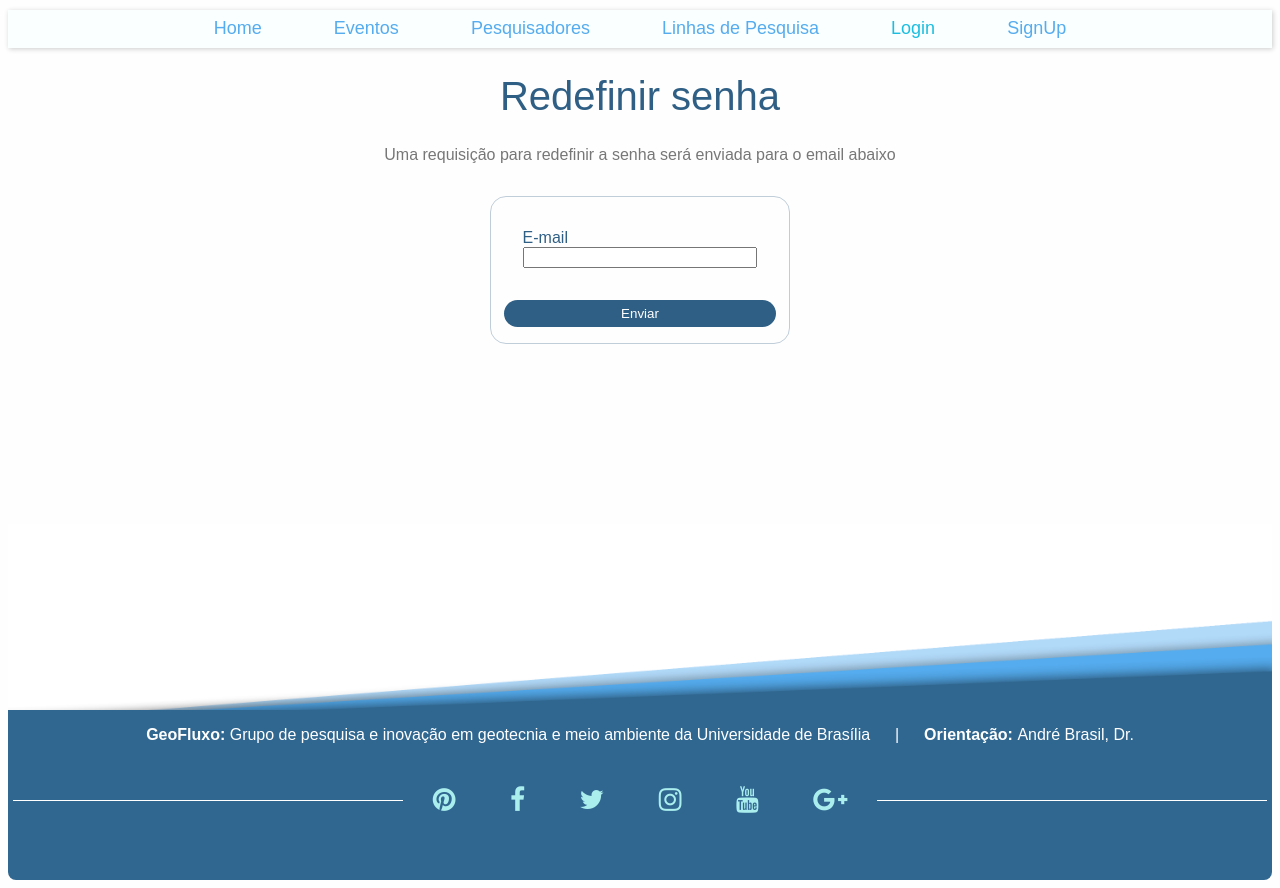
After one commit to lucaspdfborges/sensorweb, a Django app: page /reset_pwd/ in a window 1280 px wide. The commit adds this page. Run offline with Django 3.2, Linux system fonts and the light colour scheme; some web fonts are replaced.

Commit message:
password reset beginning

```diff
--- a/pesq/static/css/login.css
+++ b/pesq/static/css/login.css
@@ -38,3 +38,30 @@ width: 100%;
 font-family: "Arsenal", sans-serif;
 font-weight: lighter;
 }
+
+.pwd-forgot{
+  color: #777;
+  padding-top: 0.5em;
+  font-size: 0.9em;
+  margin: 0 auto;
+  display: table;
+  text-decoration: none;
+}
+
+input{
+  width: 100%;
+}
+
+.span-comment{
+  margin: 0 auto;
+  text-align: center;
+  color: #777;
+  padding-bottom: 2em;
+}
+
+.div-messages{
+  padding-top: 1em;
+  margin: 0 auto;
+  color: #d5754f;
+  display: table;
+}
--- /dev/null
+++ b/pesq/templates/pesq/reset_pwd.html
@@ -0,0 +1,38 @@
+{% extends 'pesq/base.html' %}
+{% load static %}
+
+{% block css %}
+<link rel="stylesheet" href="{% static 'css/login.css' %}">
+{% endblock %}
+
+{% block content %}
+
+<h1>Redefinir senha</h1>
+<div class="span-comment">
+  <span>Uma requisição para redefinir a senha será enviada para o email abaixo</span>
+</div>
+
+
+<div class="login-form">
+
+<form class="consult"  method="post" action="{% url 'reset_pwd' %}">
+  {% csrf_token %}
+
+  <div class="form-group" >
+    <label>E-mail</label>
+    <input type="email" name="email" value="">
+  </div>
+
+  <button type="submit">Enviar</button>
+</form>
+</div>
+
+<div class="div-messages">
+  {% if messages %}
+      {% for message in messages %}
+        <span class="{{ message.tags }}">{{ message }}</span>
+      {% endfor %}
+  {% endif %}
+</div>
+
+{% endblock %}
--- a/pesq/templates/registration/login.html
+++ b/pesq/templates/registration/login.html
@@ -30,4 +30,6 @@
   <button type="submit">Login</button>
 </form>
 </div>
+
+<a class="pwd-forgot" href="/reset_pwd/">Esqueceu a senha ? Clique aqui</a>
 {% endblock %}
--- a/pesq/urls.py
+++ b/pesq/urls.py
@@ -18,6 +18,7 @@ urlpatterns = [
     path('dashdata-delete/',DashDataDelete.as_view(), name='dashdata-delete'),
     path('sensor_delete/', views.sensor_delete, name='sensor_delete'),
     path('sensor_update/', views.sensor_update, name='sensor_update'),
+    path('reset_pwd/', views.reset_pwd, name='reset_pwd'),
     path('dashdata-manual-insert/',DashDataManualInsert.as_view(), name='dashdata-manual-insert'),
     path('dashdata-search/',DashDataSearch.as_view(), name='dashdata-search'),
     path('dashdata-download/',views.dashdata_download, name='dashdata-download'),
--- a/pesq/views.py
+++ b/pesq/views.py
@@ -4,6 +4,7 @@ from .forms import  LinhaForm, CustomUserCreationForm, CustomUserChangeForm, Pro
 from .serializers import DashDataSerializer
 from django.contrib.auth.decorators import login_required
 from django.shortcuts import redirect
+from django.contrib import messages
 from django.http import HttpResponse
 from django.views.generic import TemplateView
 from rest_framework import generics
@@ -77,6 +78,18 @@ def usuario_cadastrar(request):
     else:
         userForm = CustomUserCreationForm()
     return render(request, 'pesq/signup.html', {'userForm': userForm})
+
+def reset_pwd(request):
+    if request.method == 'POST':
+        email = request.POST['email']
+        if Profile.objects.filter(user__email = 'lucaspdfborges@gmail.com').exists():
+            sendMail(email)
+            messages.success(request, 'E-mail enviado com sucesso! \n Verifique sua caixa de entrada do email')
+            return render(request, 'registration/login.html')
+        else:
+            messages.warning(request, 'Erro : e-mail não cadastrado.')
+            return render(request, 'pesq/reset_pwd.html')
+    return render(request, 'pesq/reset_pwd.html')
 
 @login_required
 def update_profile(request):
```
Also changed, not shown: db.sqlite3.
